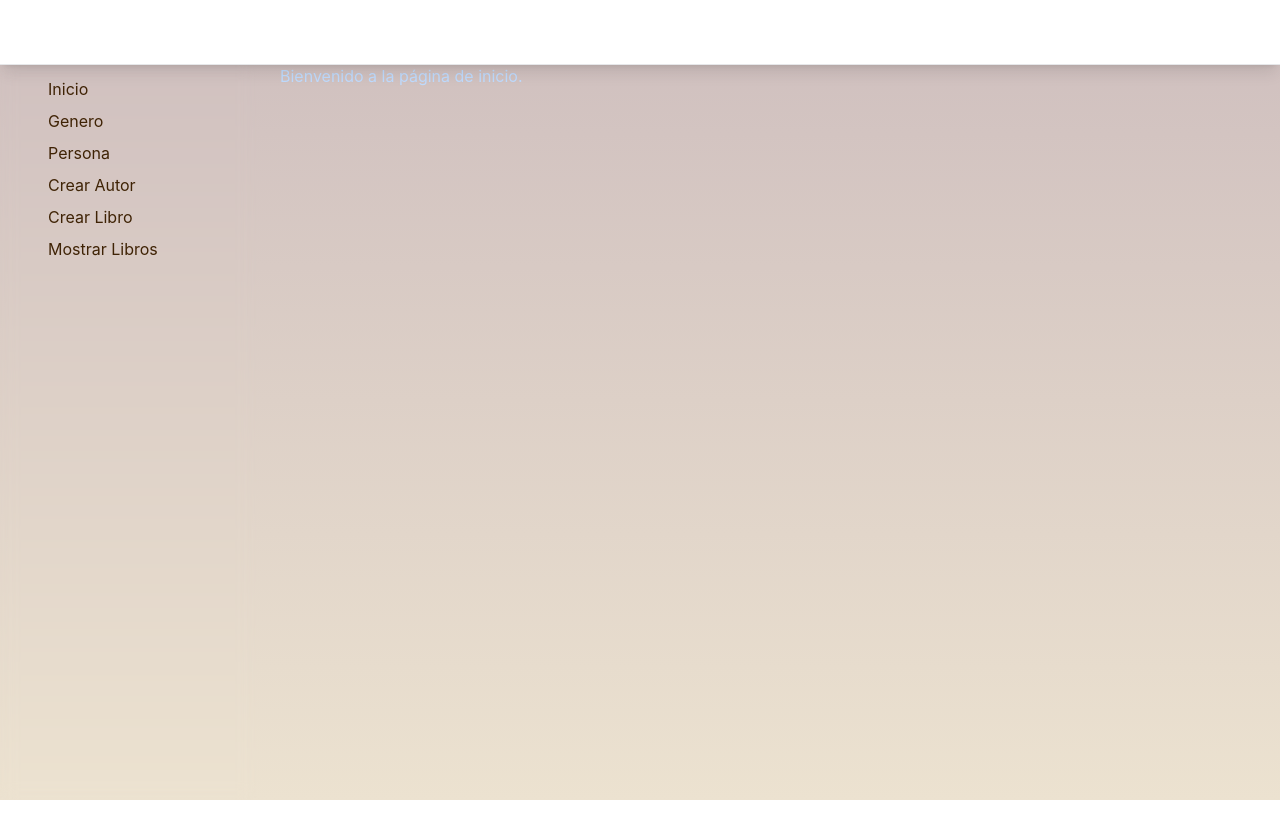
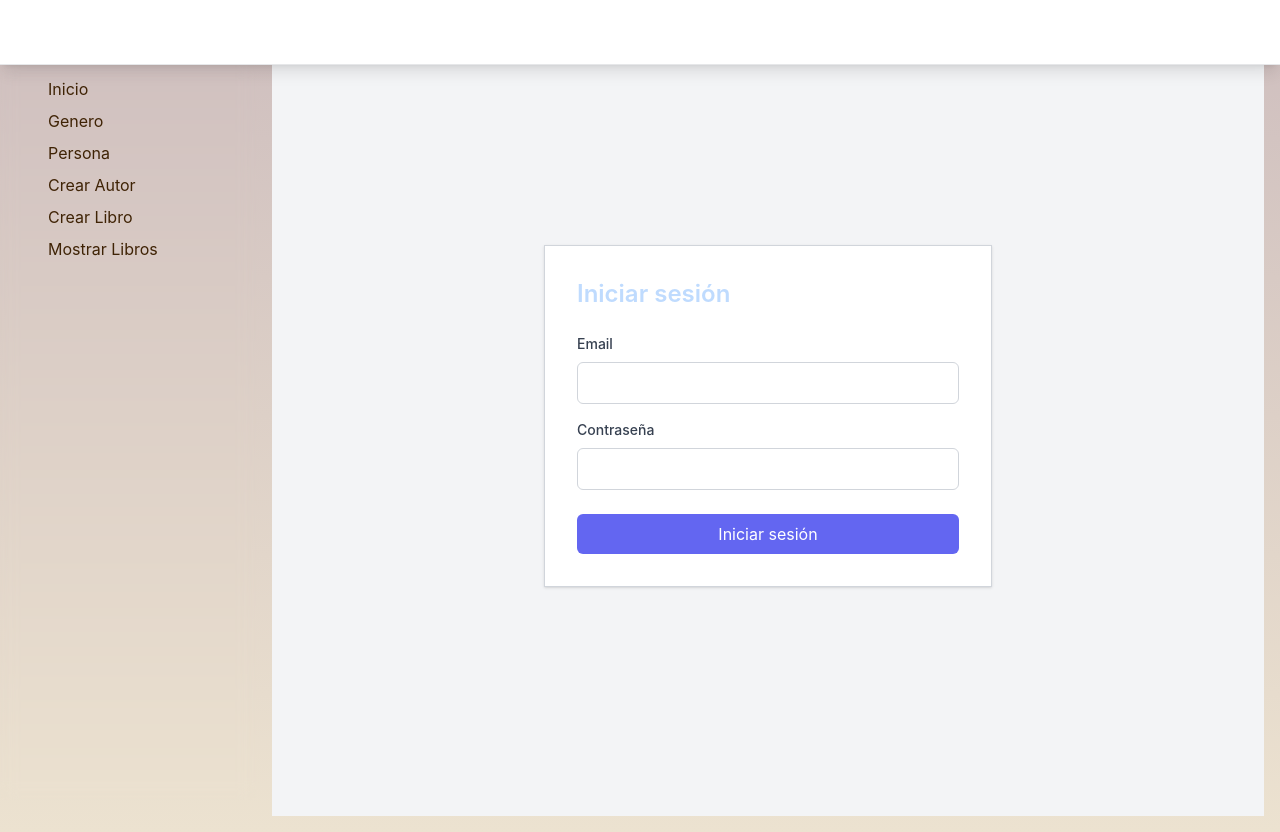
Before and after one commit to Laucha0550/biblioteca, a React (Create React App) app: page /menu in a window 1280 px wide. Before the commit the page ends 800 px from the top, so only its background shows below. Built offline with nearby package versions, Linux system fonts and the light colour scheme.

Commit message:
visal varios

```diff
--- a/src/Pages/App.tsx
+++ b/src/Pages/App.tsx
@@ -9,6 +9,7 @@ import CrearAutor from './CrearAutor.tsx';
 import CrearLibro from './CrearLibro.tsx';
 import Navbar from './Navbar.tsx';
 import MostrarLibro from './MostrarLibro.tsx';
+import Login from './login.tsx';
 
 const Sidebar = () => (
   <div className={'hidden lg:block fixed backdrop-blur inset-0 top-[3.8125rem] right-auto w-[16rem] pb-10 px-8 overflow-y-auto'}>
@@ -50,7 +51,7 @@ const Outlet = () => {
       {/* <Buscador filterList={filterList} /> Agregar el componente Buscador aquí */}
       <div className="p-4">
         <Routes>
-          <Route path="/menu" element={<Home />} />
+          <Route path="/menu" element={<Login />} />
           {/* <Route path="/pagina3" element={<GeneroListPage generos={filteredGeneros} />} /> Usar filteredGeneros en lugar de generos */}
           <Route path="/persona" element={<ListaPersonas />} />
           <Route path="/cautor" element={<CrearAutor />} />
--- a/src/Pages/MostrarLibro.tsx
+++ b/src/Pages/MostrarLibro.tsx
@@ -39,11 +39,16 @@ const MostrarLibro = () => {
 
   return (
     <div className="p-4">
-      <h1 className="text-2xl font-bold mb-4">Mostrar Libros</h1>
+      <div className="fixed bottom-4 right-4 z-10">
+        <button
+          onClick={handleOpenCrearLibro} className="bg-violeta6 text-white relative rounded-full px-6 py-4 text-xl" title="Crear un nuevo libro">
+          +
+        </button>
+      </div>
 
-      <div className="grid grid-cols-3 text-black gap-4">
+      <div className="grid grid-cols-3 gap-4 mt-14 relative text-center  text-black">
         {libros.map(libro => (
-          <div key={libro.id} className="border border-gray-300 p-4 rounded">
+          <div key={libro.id} className="bg-violeta5  bg-opacity-50 shadow-xl text-center p-4 rounded">
             <h2 className="text-lg font-bold">{libro.nombrelibro}</h2>
             <p>ISBN: {libro.isbn}</p>
             <p>Autor: {libro.idautor}</p>
@@ -57,9 +62,7 @@ const MostrarLibro = () => {
         ))}
       </div>
 
-      <button onClick={handleOpenCrearLibro} className="bg-blue-500 text-white rounded px-4 py-2 mt-4">
-        Crear Libro
-      </button>
+
 
       {showCrearLibro && (
         <div className="popup-overlay">
--- /dev/null
+++ b/src/Pages/login.tsx
@@ -0,0 +1,66 @@
+import React, {useEffect, useState, ChangeEvent, SyntheticEvent, FormEvent  } from 'react';
+
+const Login = () => {
+  const [email, setEmail] = useState('');
+  const [contrasena, setPassword] = useState('');
+
+  const handleSubmit = (e: SyntheticEvent) => {
+    e.preventDefault();
+
+    // Validar los datos ingresados
+    if (email && contrasena) {
+      // Enviar los datos al servidor para la autenticación
+
+      // Ejemplo de solicitud utilizando fetch
+      fetch('http://192.168.0.191/principal.php?route=usuarios', {
+        method: 'POST',
+        headers: {
+          'Content-Type': 'application/json',
+        },
+        body: JSON.stringify({ email, contrasena }),
+      })
+        .then((response) => {
+          if (response.ok) {
+            return response.json();
+          } else {
+            throw new Error('Error en la autenticación');
+          }
+        })
+        .then((data) => {
+          // Manejar la respuesta exitosa del servidor
+          // Almacenar el token de autenticación en el cliente
+          // Redireccionar a la página principal u otra ruta protegida
+        })
+        .catch((error) => {
+          // Manejar errores de autenticación
+          console.error(error);
+        });
+    }
+  };
+
+  return (
+    <div className="min-h-screen flex items-center justify-center bg-gray-100">
+      <div className="max-w-md w-full mx-auto p-8 bg-white border border-gray-300 shadow">
+        <h2 className="text-2xl font-semibold mb-6">Iniciar sesión</h2>
+        <form onSubmit={handleSubmit}>
+          <div className="mb-4">
+            <label htmlFor="email" className="block mb-2 text-sm font-medium text-gray-700">Email</label>
+            <input type="email" id="email" value={email} onChange={(e) => setEmail(e.target.value)} className="w-full px-3 py-2 border border-gray-300 rounded-md focus:outline-none focus:border-indigo-500"
+              required />
+          </div>
+          <div className="mb-6">
+            <label htmlFor="password" className="block mb-2 text-sm font-medium text-gray-700">Contraseña</label>
+            <input type="password" id="contrasena" value={contrasena} onChange={(e) => setPassword(e.target.value)}
+              className="w-full px-3 py-2 border border-gray-300 rounded-md focus:outline-none focus:border-indigo-500"
+              required />
+          </div>
+          <button type="submit" className="w-full bg-indigo-500 text-white py-2 px-4 rounded-md hover:bg-indigo-600">
+            Iniciar sesión
+          </button>
+        </form>
+      </div>
+    </div>
+  );
+};
+
+export default Login;
```
